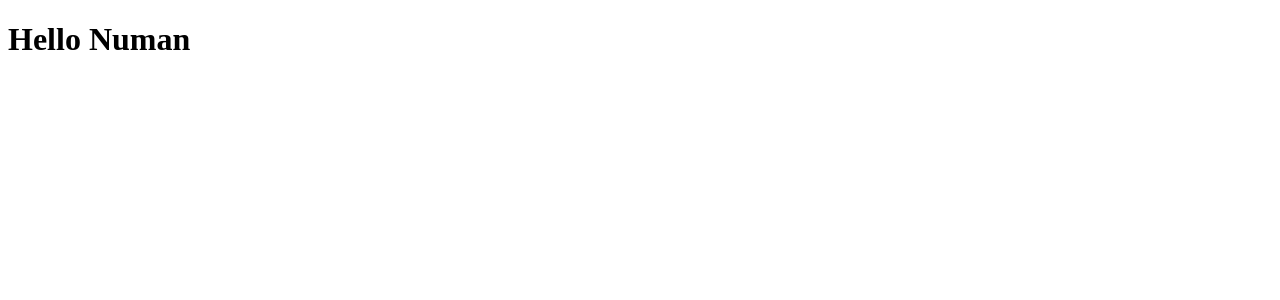
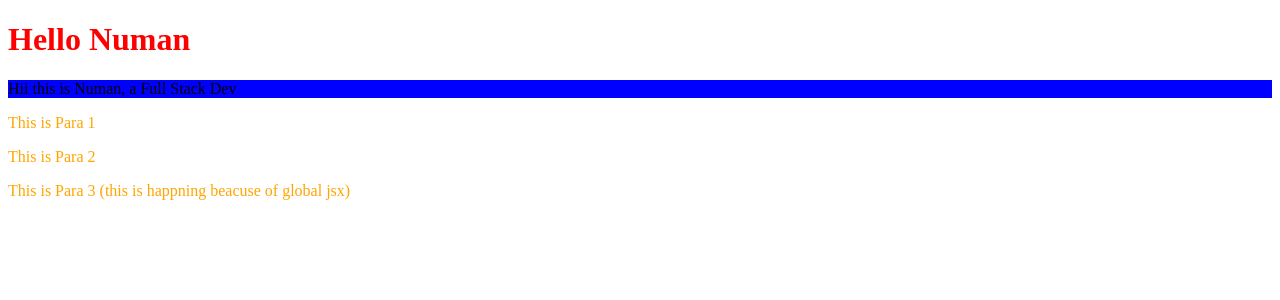
Before and after one commit to num-js/Learning-Next.js-with-TS, a Next.js app: page / in a window 1280 px wide. Shown: the top 300 px of the page. Built offline with nearby package versions, Linux system fonts and the light colour scheme.

Commit message:
styled component with JSX & Global JSX

```diff
--- a/pages/_app.tsx
+++ /dev/null
@@ -1,10 +0,0 @@
-/**
- * This _app file is responsible for Every Page which renders
- * This file will in both Server & client, for example - write a console.log() & see in the Terminal & browser console
- *
- */
-export default function App({ Component, pageProps }) {
-    console.log('Hello from _app file');     //this will also run on Node/server environment, u can see this log into ur Terminal also as well as in Browser Console
-
-    return <Component {...pageProps} />
-}
--- a/pages/_document.tsx
+++ /dev/null
@@ -1,32 +0,0 @@
-import Document, { Html, Head, Main, NextScript } from 'next/document';
-
-/**
- * This _document file is responsible for the <head></head> tag & Meta tags etc.
- * This file will in Server only, for example - write a console.log() & check in the Terminal & browser console
- */
-export default class CustomDocument extends Document {
-    render() {
-        console.log('Hello from _document file');
-
-        return (
-            <Html>
-                <Head>
-                    <meta property="og:title" content="Learning Next.js with TS" />
-                    <meta property="og:image"
-                        content="https://raw.githubusercontent.com/mdnmnahmed/portfolio/master/images/front%20page.jpg" />
-                    <meta property="og:image:width" content="300" />
-                    <meta property="og:image:height" content="300" />
-                    <meta name="description" content="ReactJS | NextJS | NodeJS | MERN Stack | Web Dev |" />
-                    <meta property="og:url" content="https://mdnmnahmed.github.io/portfolio/" />
-                    <meta name="keywords"
-                        content="developer, resume, cv, portfolio, Numan Ahmed, numan, ahmed, numan ahmed, numan ahmed portfolio, mern, mern stack, web developer" />
-                    <meta name="author" content="Numan Ahmed, Web Developer, Kolkata, West Bengal, INDIA, MERN Stack" />
-                </Head>
-                <body>
-                    <Main />
-                </body>
-                <NextScript />
-            </Html>
-        )
-    }
-}
--- a/pages/index.tsx
+++ b/pages/index.tsx
@@ -1,9 +1,82 @@
-import Head from 'next/head'
-
-export default function Home() {
+/**
+ * CSS - Styled Component
+ */const MyTitle = (props) => {
     return (
         <>
-            <h1>Hello Numan</h1>
+            <h1 className="title">{props.titleData}</h1>
+            <style jsx>
+                {`
+                    .title{
+                        color: red;
+                    }
+                `}
+            </style>
         </>
     )
 }
+
+/**
+ * CSS - Styled Component with Variables
+ */
+const MyDivs = (props) => {
+    const randomColor = Math.random() > 0.5 ? 'green' : 'blue';
+    return (
+        <>
+            <div className="myDivs">{props.divData}</div>
+            <style jsx>
+                {`
+                    .myDivs{
+                        background: ${randomColor};
+                    }
+                `}
+            </style>
+        </>
+    )
+}
+
+/**
+ * CSS - Styled Component with Global JSX
+ */
+const MyPara = (props) => {
+    return (
+        <>
+            <p className="para">{props.paraData}</p>
+            <style jsx global>
+                {`
+                    .para{
+                        color: orange;
+                    }
+                `}
+            </style>
+        </>
+    )
+}
+
+const Home = () => {
+    return (
+        <>
+            <div>
+                <MyTitle
+                    titleData="Hello Numan"
+                />
+
+                <MyDivs
+                    divData="Hii this is Numan, a Full Stack Dev"
+                />
+
+                <MyPara
+                    paraData="This is Para 1"
+                />
+
+                <MyPara
+                    paraData="This is Para 2"
+                />
+
+                <p className="para">This is Para 3 (this is happning beacuse of global jsx)</p>
+
+            </div>
+        </>
+    );
+}
+
+export default Home;
```
Also changed, not shown: pages/_app-old.tsx (deleted, +0 -7 lines), pages/about.tsx (deleted, +0 -11 lines).
